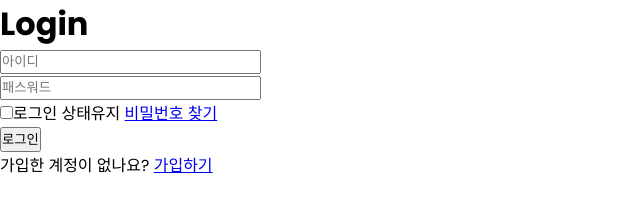
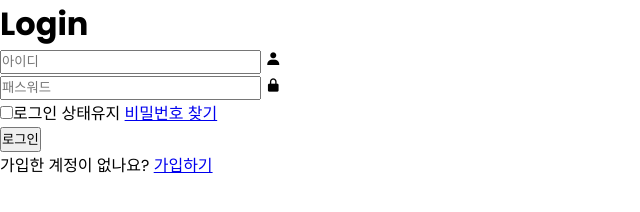
Before and after one commit to jbkim08/Login-Form, a plain HTML site: page index.html in a window 1280 px wide. Shown: the full height of the page, 0-640 px from the left. Drawn offline with nearby package versions, Linux system fonts and the light colour scheme.

Commit message:
아이콘 추가

```diff
--- a/index.html
+++ b/index.html
@@ -17,9 +17,11 @@
         <h1>Login</h1>
         <div class="input-box">
           <input type="text" placeholder="아이디" required />
+          <i class="bx bxs-user"></i>
         </div>
         <div class="input-box">
           <input type="password" placeholder="패스워드" required />
+          <i class="bx bxs-lock-alt"></i>
         </div>
 
         <div class="remember-forgot">
```
